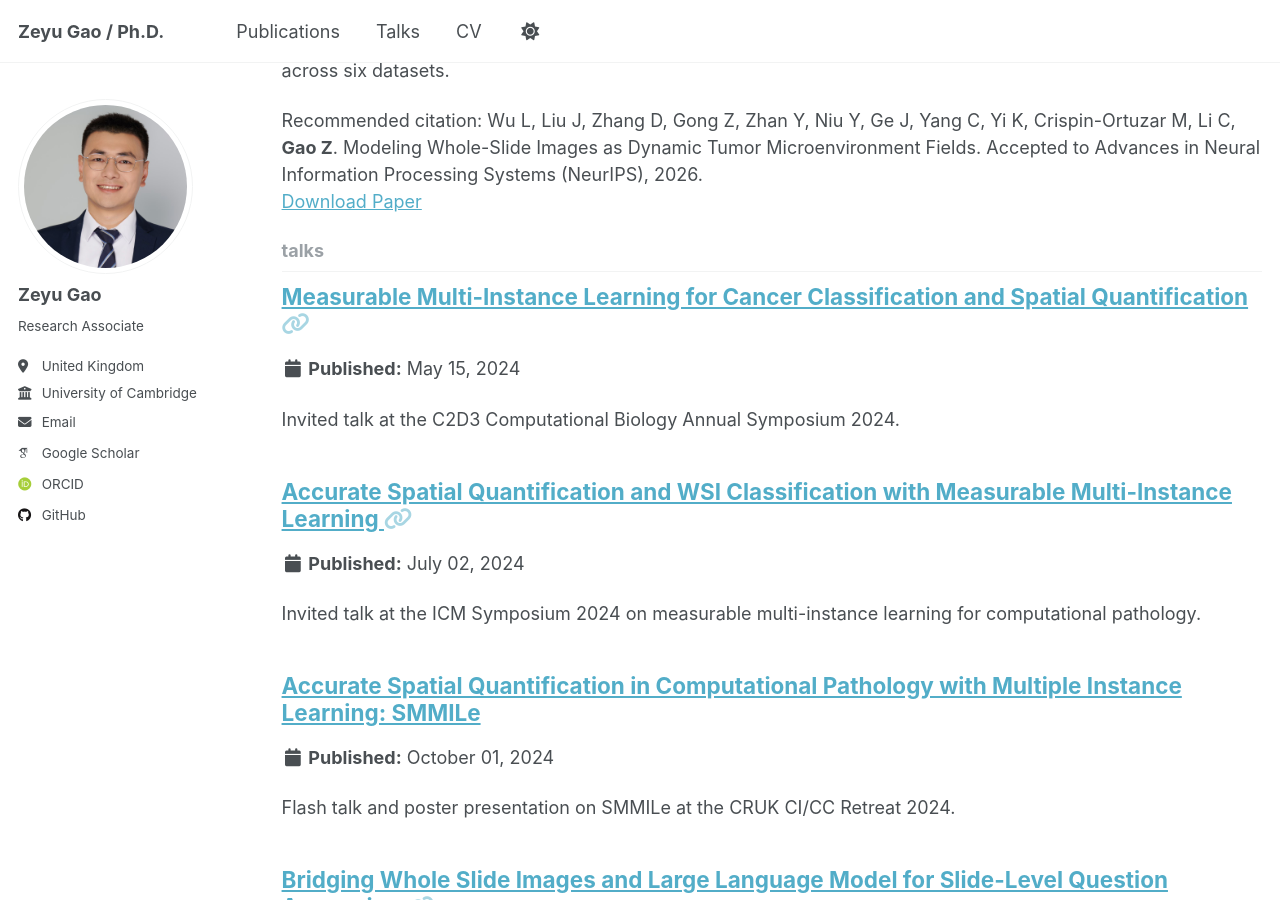
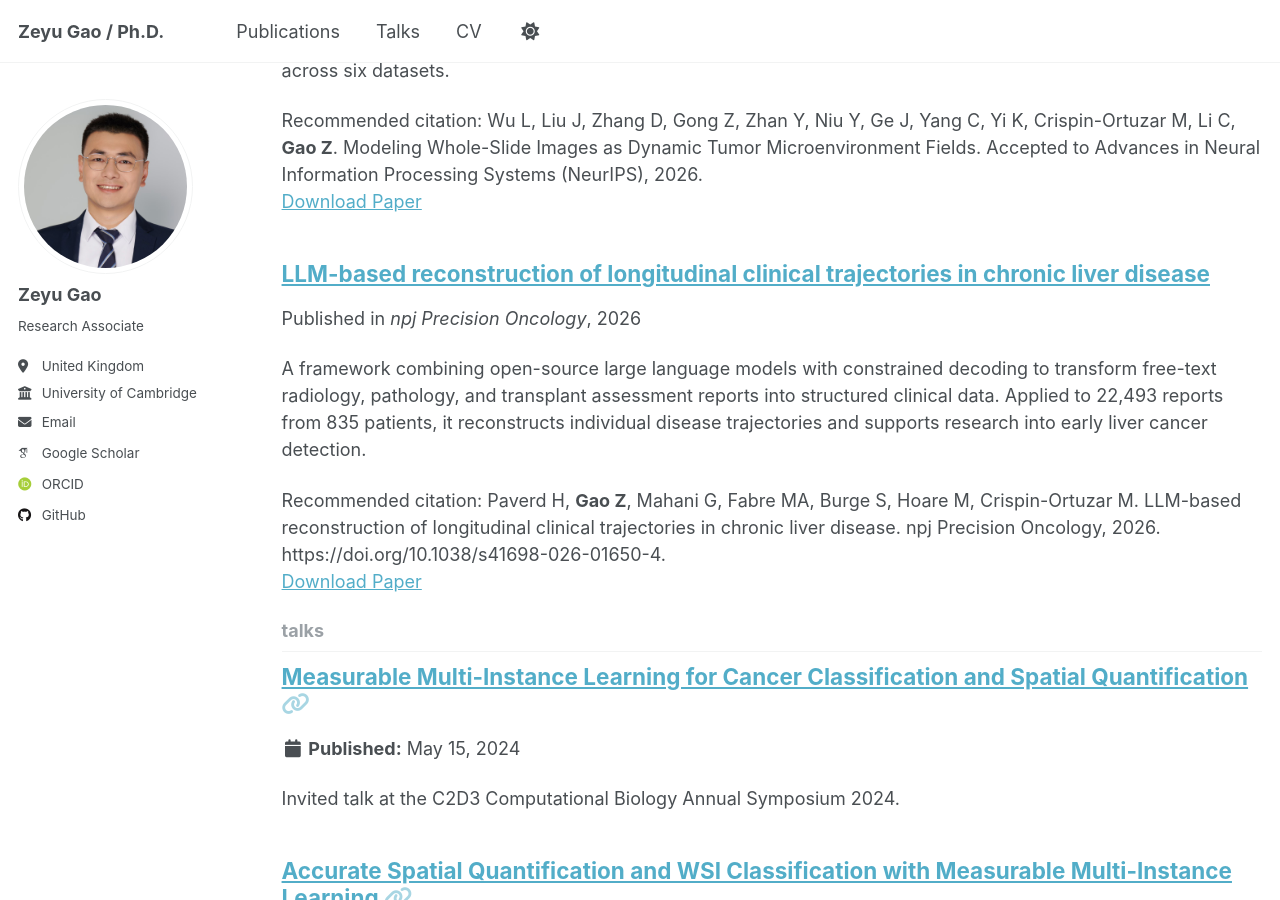
Before and after one commit to ZeyuGaoAi/ZeyuGaoAi.github.io, a Jekyll site: the page built from _pages/collection-archive.html, in a window 1280 px wide and 900 px high, scrolled down 12574 px. Built offline with Jekyll 4.4.1, drawn with Linux system fonts in a browser that asks for light colours; some web fonts are replaced; a script that is not in the unit is left out.

Commit message:
Add npj Precision Oncology clinical trajectories article

```diff
--- /dev/null
+++ b/_publications/npjPrecisionOncology2026_ClinicalTrajectories.md
@@ -0,0 +1,12 @@
+---
+title: "LLM-based reconstruction of longitudinal clinical trajectories in chronic liver disease"
+collection: publications
+category: manuscripts
+permalink: /publications/npjPrecisionOncology2026_ClinicalTrajectories/
+date: 2026-09-30
+venue: 'npj Precision Oncology'
+shortvenue: 'npj Precision Oncology'
+paperurl: https://www.nature.com/articles/s41698-026-01650-4
+citation: 'Paverd H, <strong>Gao Z</strong>, Mahani G, Fabre MA, Burge S, Hoare M, Crispin-Ortuzar M. LLM-based reconstruction of longitudinal clinical trajectories in chronic liver disease. npj Precision Oncology, 2026. https://doi.org/10.1038/s41698-026-01650-4.'
+excerpt: 'A framework combining open-source large language models with constrained decoding to transform free-text radiology, pathology, and transplant assessment reports into structured clinical data. Applied to 22,493 reports from 835 patients, it reconstructs individual disease trajectories and supports research into early liver cancer detection.'
+---
```
Also changed, not shown: _pages/about.md (+4 -0 lines).
